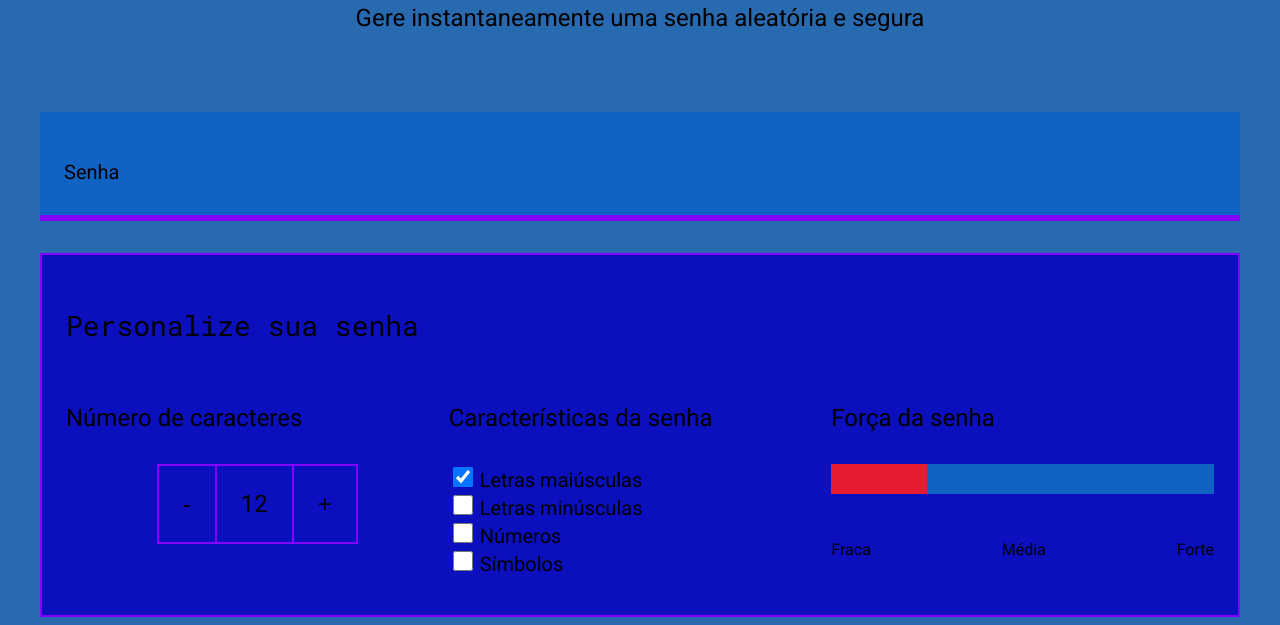
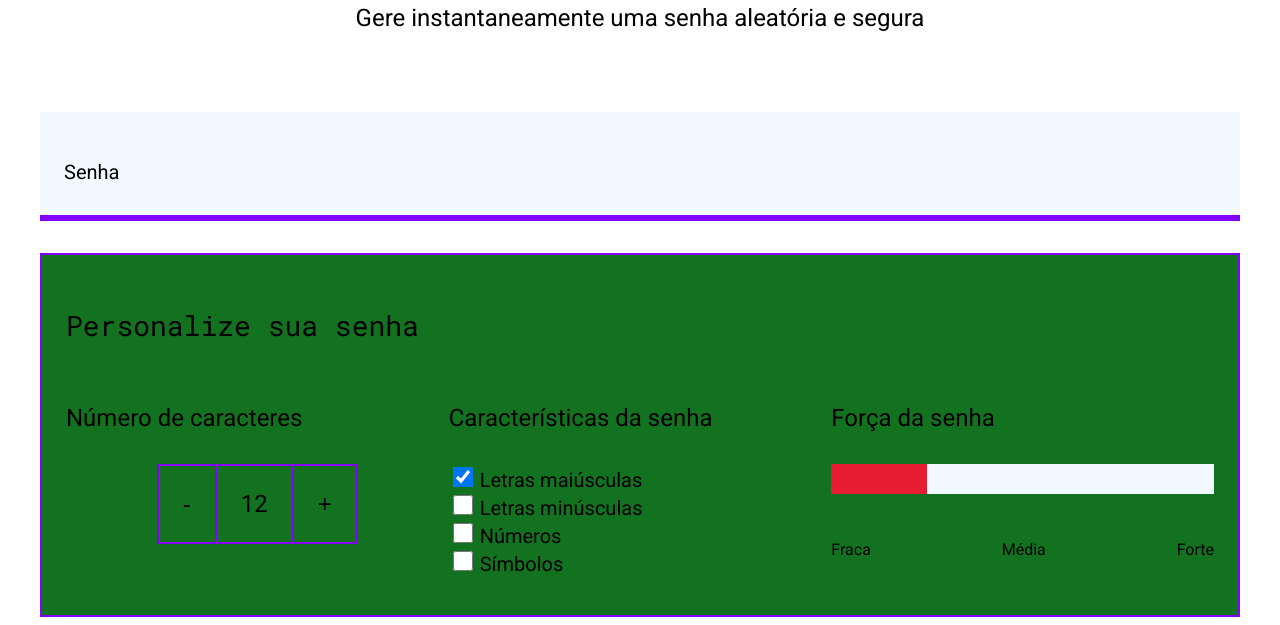
Before and after one commit to bigode-do-777/senhas-da-sul, a plain HTML site: page index.html in a window 1280 px wide. Shown: the part 191-816 px from the top of the page. Drawn offline with Linux system fonts and the light colour scheme; a script that the page names is missing.

Commit message:
85878666

```diff
--- a/style.css
+++ b/style.css
@@ -2,9 +2,9 @@
 
 :root{
     --branco: rgb(0, 0, 0);
-    --cor-de-fundo: #286aaf;
-    --fundo-senha: #1063c2;
-    --fundo-texto: #0c0fbe;
+    --cor-de-fundo: #ffffff;
+    --fundo-senha: #f2f8ff;
+    --fundo-texto: #12721f;
     --borda: #8400ff;
     --roboto: 'Roboto', sans-serif;
     --roboto-mono: 'Roboto Mono', monospace;
```
